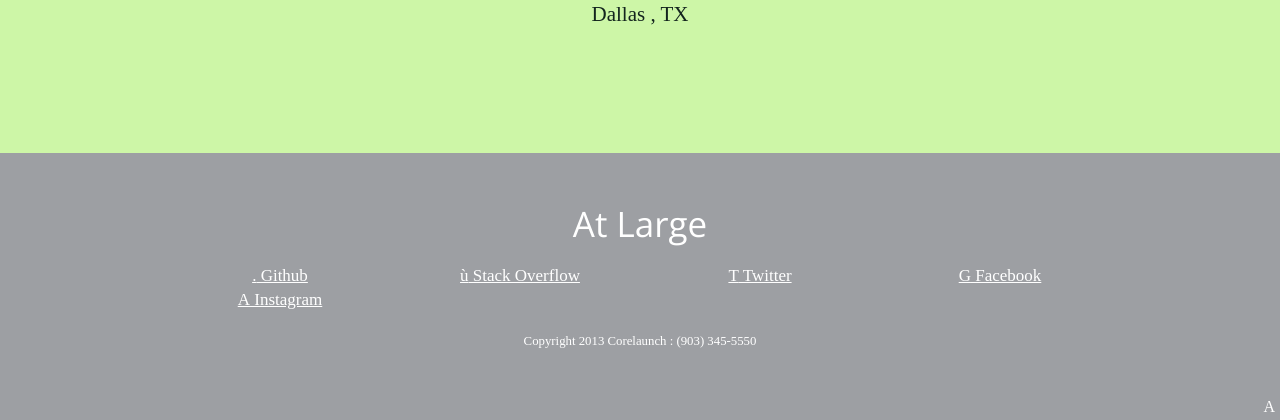
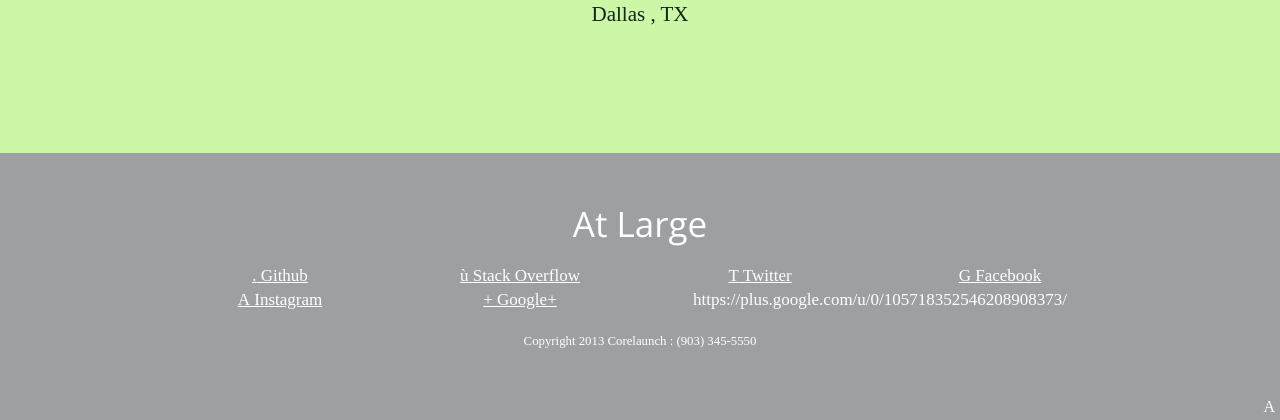
Before and after one commit to austinpray/austinpray.com, a PHP site: page / in a window 1280 px wide. Shown: the part 3703-4123 px from the top of the page. Run offline with PHP 8.4, Linux system fonts and the light colour scheme; some libraries are stand-ins or nearby versions; some web fonts are replaced.

Commit message:
added google plus link

```diff
--- a/index.php
+++ b/index.php
@@ -347,6 +347,8 @@
 				<section class="four columns"><a href="http://twitter.com/austinpray" target="_blank"><span class="picto">T</span> Twitter</section>
 				<section class="four columns"><a href="http://facebook.com/austinpray" target="_blank"><span class="picto">G</span> Facebook</a></section>
 				<section class="four columns"><a href="http://instagram.com/austinpray" target="_blank"><span class="picto">A</span> Instagram</a></section>
+				<section class="four columns"><a href="http://instagram.com/austinpray" target="_blank"><span class="picto">+</span> Google+</a></section>
+				https://plus.google.com/u/0/105718352546208908373/
 			</div>
 			<section class="row copyright">
 				<small>Copyright 2013 Corelaunch : (903) 345-5550</small>
```
